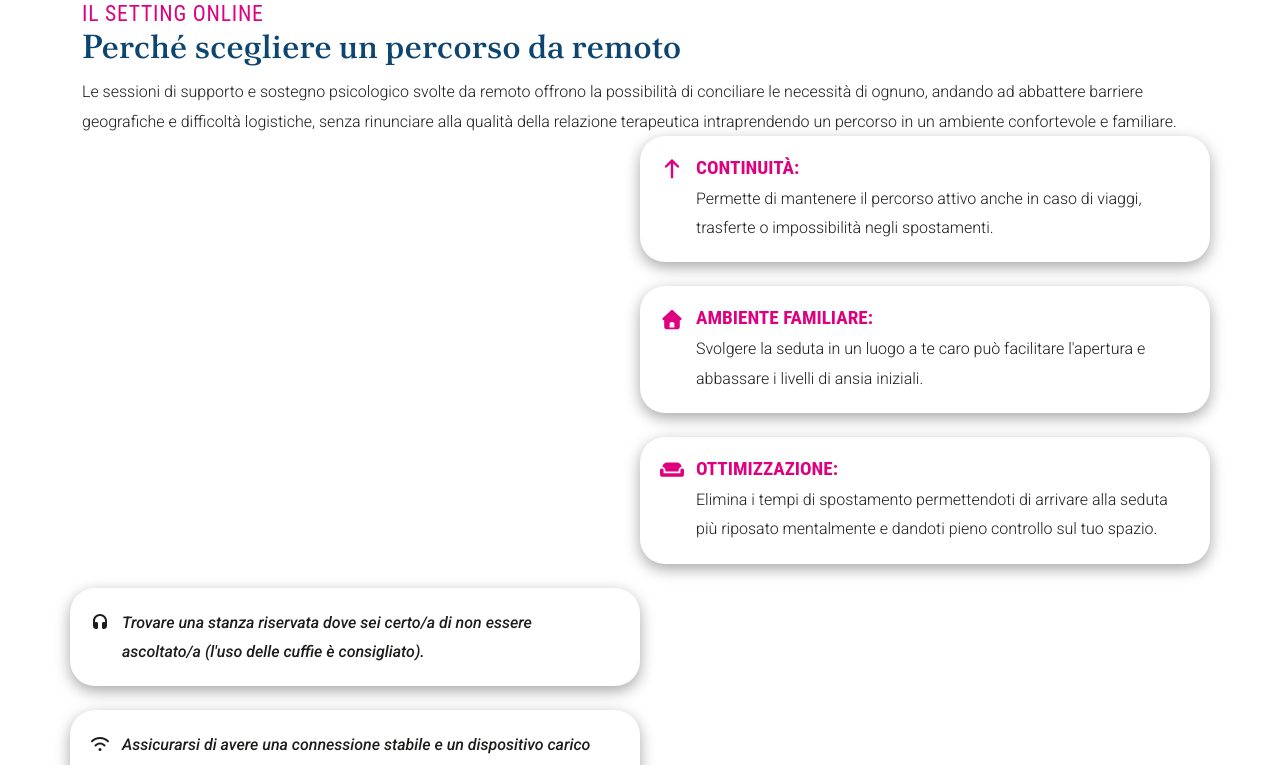
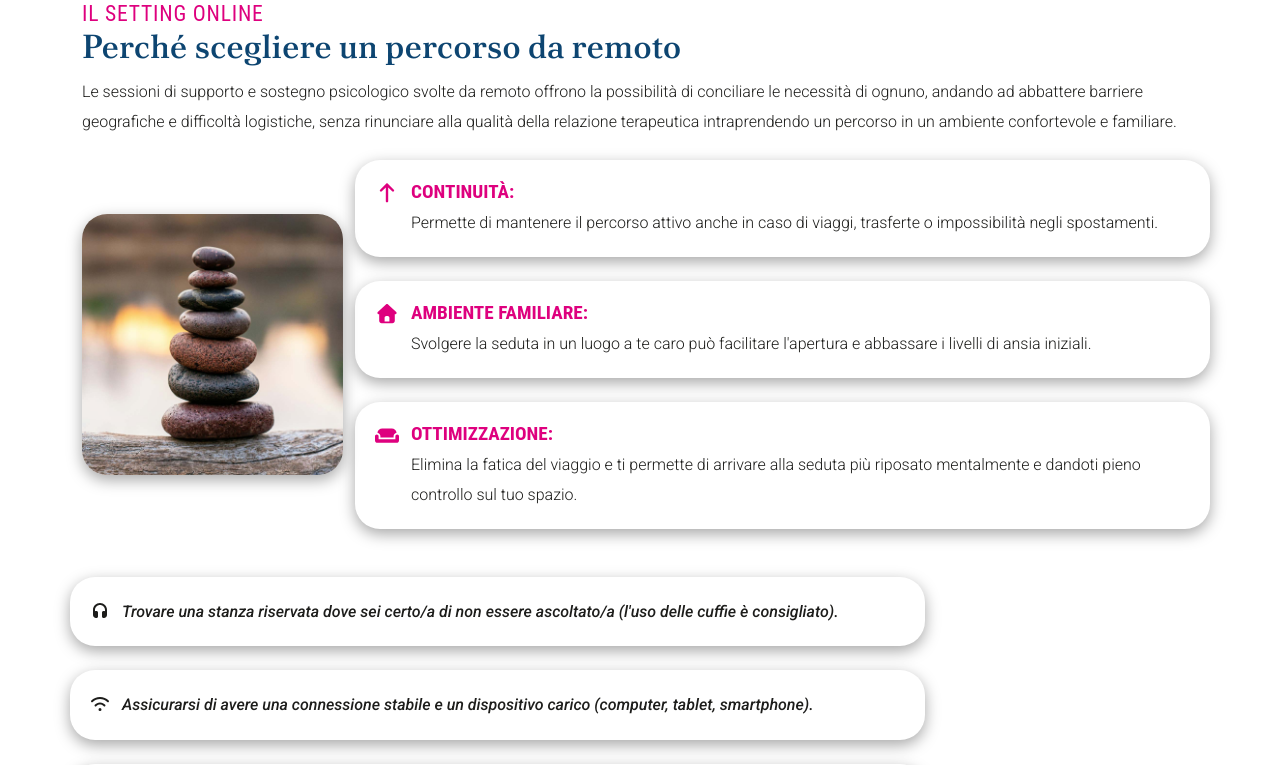
Before and after one commit to giannibussoletti/christiancecconi.it-migration, a React (Vite) app: page /seduta-online/come-funziona in a window 1280 px wide. Shown: the part 380-1145 px from the top of the page. Built offline with nearby package versions, Linux system fonts and the light colour scheme; a web font is replaced by a local one.

Commit message:
adds 1° image and margins

```diff
--- a/src/assets/pages/la_seduta_online/ComeFunziona.tsx
+++ b/src/assets/pages/la_seduta_online/ComeFunziona.tsx
@@ -1,4 +1,4 @@
-import { Container, Row, Col } from "react-bootstrap"
+import { Container, Row, Col, Image } from "react-bootstrap"
 import InfoCard from "../../components/InfoCard"
 import { coverCF, ICSeduteNere, ICSeduteRosa, introCF, titleCF } from "../../texts/T_ComeFunziona"
 import CoverPages from "../../components/CoverPages"
@@ -9,27 +9,29 @@ const ComeFunziona = () => {
     <>
       <CoverPages {...coverCF} />
       <Container>
-        <Row>
+        <Row className="mb-4">
           <Col>
             <TitleSubtitle {...titleCF} />
             {introCF}
           </Col>
         </Row>
-        <Row>
-          <Col></Col>
-          <Col>
+        <Row className="mb-4">
+          <Col xs={3} className="d-flex align-items-center">
+            <Image className="w-100 main-imgs mb-4" src="/img/come-funziona-zen.jpg" />
+          </Col>
+          <Col xs={9}>
             {ICSeduteRosa.map((info) => {
               return <InfoCard key={info.icon.iconName} {...info} />
             })}
           </Col>
         </Row>
         <Row>
-          <Col>
+          <Col xs={9}>
             {ICSeduteNere.map((info) => {
               return <InfoCard key={info.icon.iconName} {...info} />
             })}
           </Col>
-          <Col></Col>
+          <Col xs={3}></Col>
         </Row>
       </Container>
     </>
--- a/src/assets/texts/T_ComeFunziona.tsx
+++ b/src/assets/texts/T_ComeFunziona.tsx
@@ -43,7 +43,7 @@ export const ICSeduteRosa: InfoCardTypes[] = [
   {
     icon: faCouch,
     title: "Ottimizzazione:",
-    text: "Elimina i tempi di spostamento permettendoti di arrivare alla seduta più riposato mentalmente e dandoti pieno controllo sul tuo spazio.",
+    text: "Elimina la fatica del viaggio e ti permette di arrivare alla seduta più riposato mentalmente e dandoti pieno controllo sul tuo spazio.",
     isBlack: false,
   },
 ]
```
Also changed, not shown: public/img/come-funziona-zen.jpg (added), 1 other file (tests, documents, lock files or other folders).
